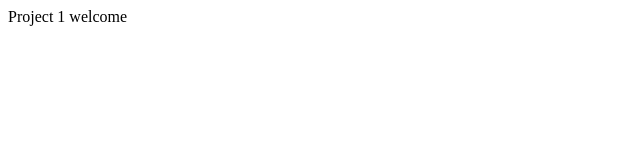
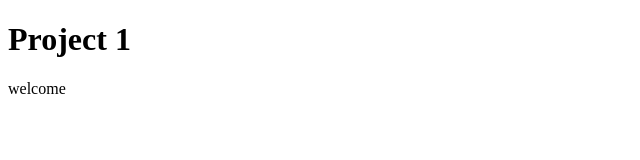
Before and after one commit to vishnukumar650/SelfCamp1, a plain HTML site: page 1.Background-Changer/index.html in a window 1280 px wide. Shown: the whole page, without its empty margins (0-640 px from the left). Drawn offline with Linux system fonts and the light colour scheme.

Commit message:
idex.html

```diff
--- a/1.Background-Changer/index.html
+++ b/1.Background-Changer/index.html
@@ -7,8 +7,8 @@
 </head>
 <body>
 
-    <heading1>Project 1</heading1>
-    <paragraph>welcome</paragraph>
+    <h1>Project 1</h1>
+    <p>welcome</p>
 
 </body>
 </html>
```
